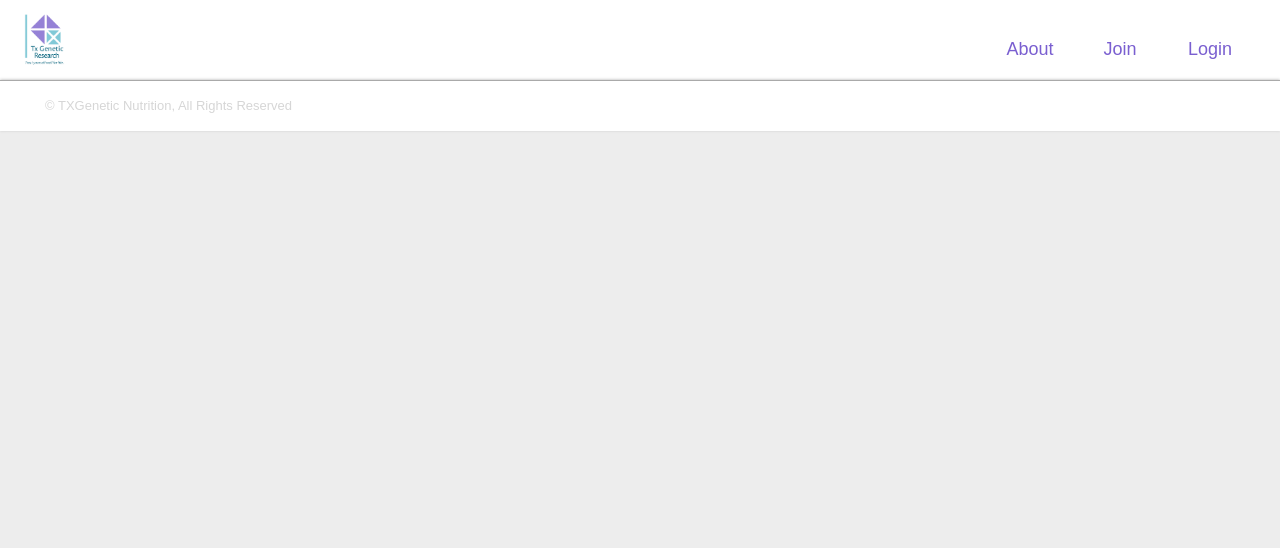
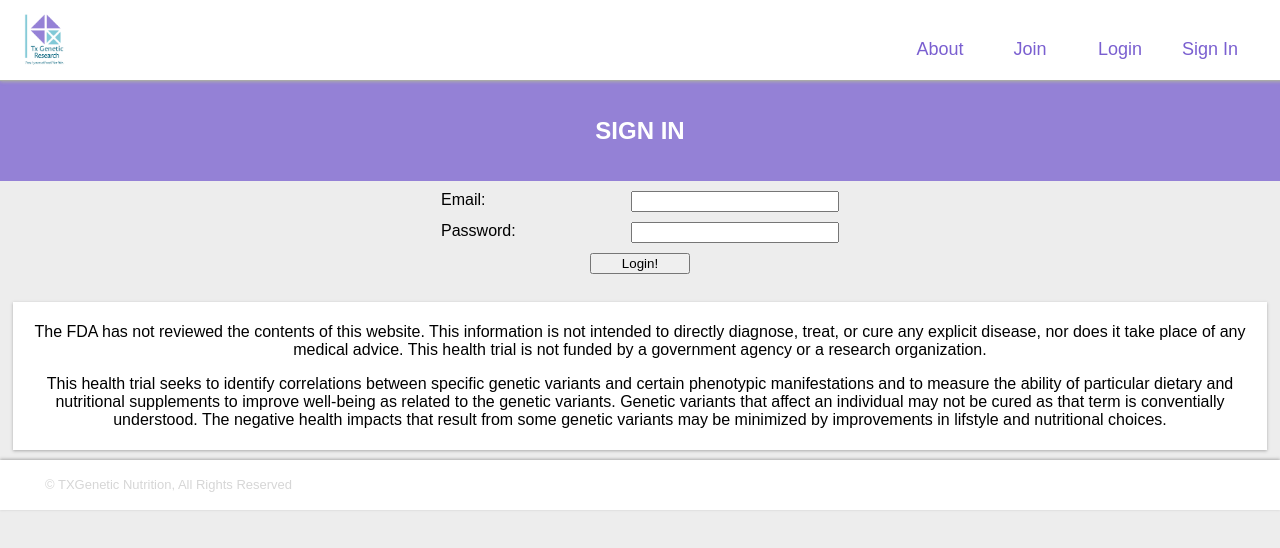
Before and after one commit to maftoun95/helenIC, a React (Create React App) app: page /Signin in a window 1280 px wide. Shown: the top 548 px of the page. Built offline with nearby package versions, Linux system fonts and the light colour scheme; a web font is replaced by a local one.

Commit message:
adding cognito to signin page

```diff
--- a/package.json
+++ b/package.json
@@ -3,6 +3,7 @@
   "version": "0.1.0",
   "private": true,
   "dependencies": {
+    "amazon-cognito-identity-js": "^1.20.0",
     "prop-types": "^15.5.10",
     "react": "^15.6.1",
     "react-dom": "^15.6.1",
--- a/src/App.js
+++ b/src/App.js
@@ -5,12 +5,24 @@ import AboutPage from './pages/AboutPage.jsx';
 import ContactPage from './pages/ContactPage.jsx';
 import HomePage from './pages/HomePage.jsx';
 import JoinPage from './pages/JoinPage.jsx';
+import SignInPage from './pages/SignInPage.jsx';
 import UserDashboard from './pages/UserDashboard.jsx';
 import NavContainer from './containers/NavContainer.jsx';
 import FooterContainer from './containers/FooterContainer.jsx';
 import AdminDashboard from './pages/AdminDashboard.jsx';
 
 class App extends Component {
+    constructor(props){
+        super(props);
+        this.state = {
+            isAuthenticated: false
+        }
+    }
+    userHasAuthenticated(authenticated){
+        this.setState({
+            isAuthenticated: authenticated
+        });
+    }
   render() {
     return (
       <BrowserRouter>
@@ -20,6 +32,7 @@ class App extends Component {
           <Route path='/About' component={AboutPage} />
           <Route path='/Contact' component={ContactPage} />
           <Route path='/Join' component={JoinPage} />
+          <Route path='/Signin' component={SignInPage} />
           <Route path='/UserDashboard' component={UserDashboard} />
           <Route path='/Login' component={UserDashboard} />
           <Route path='/AdminDashboard' component={AdminDashboard} />
--- /dev/null
+++ b/src/components/SignInPage/SignInCard.jsx
@@ -0,0 +1,120 @@
+import React from 'react';
+import {
+    CognitoUserPool,
+    AuthenticationDetails,
+    CognitoUser
+} from 'amazon-cognito-identity-js';
+import {cognitoConfig} from '../../secrets/cognitoConfig.js';
+import InputLabel from '../InputLabel.jsx';
+
+export default class SignInCard extends React.Component {
+    constructor(props){
+        super(props);
+        this.state = {
+            SignInEmail: '',
+            SignInPassword: '',
+            EmailError: false,
+            PasswordError: false,
+            SignInError: false
+        }
+        this.submit = this.submit.bind(this);
+        this.handleSubmit = this.handleSubmit.bind(this);
+        this.handleChange = this.handleChange.bind(this);
+        this.validateInformation = this.validateInformation.bind(this);
+    }
+
+     validateInformation() {
+        let validEmail = this.validateEmail();
+        let validPassword = this.validatePassword();
+        this.setState({ ...this.state, EmailError: !validEmail, PasswordError: !validPassword});
+        if (validEmail && validPassword) {
+            return true;
+        }
+        else {
+            alert('Please correct the hilighted information below');
+            return false;
+        }
+    }
+    validateEmail() {
+        if(this.state.SignInEmail){
+            let reg = /\S+@\S+\.\S+/;
+            return reg.test(this.state.SignInEmail);
+        }
+        return false;
+    }
+
+    validatePassword(){
+        if(this.state.SignInPassword){
+            return(this.state.SignInPassword.length > 5)
+        }
+        return false;
+    }
+
+    handleChange(e) {
+        this.setState({
+            [e.target.id]: e.target.value
+        });
+    }
+
+    submit() {
+        if(this.validateInformation()){
+            const userPool = new CognitoUserPool({
+                UserPoolId: cognitoConfig.userPoolId,
+                ClientId: cognitoConfig.clientId
+            });
+
+            const user = new CognitoUser({
+                Username: this.state.SignInEmail,
+                Pool: userPool
+            });
+
+            const authenticationData = {
+                Username: this.state.SignInEmail,
+                Password: this.state.SignInPassword
+            };
+
+            const authenticationDetails = new AuthenticationDetails(authenticationData);
+
+            return new Promise((resolve, reject) => {
+                user.authenticateUser(authenticationDetails, {
+                    onSuccess: (result) => {
+                        console.log(result);
+                        this.setState({
+                            SignInError: false
+                        })
+                        resolve();
+                    },
+                    onFailure: (err) => {
+                        this.setState({
+                            SignInError: true
+                        });
+                        reject(err);
+                    }
+                })
+            });
+        }
+    }
+
+    async handleSubmit(e){
+        e.preventDefault();
+        try{
+            await this.submit();
+        }
+        catch(e){
+
+        }
+    }
+    render() {
+        let signInErrorClass = this.state.SignInError ? 'SignInError' : 'hidden';
+        return (
+            <div className='SignInCard'>
+                <form id='SignInForm'>
+                    <InputLabel id={'SignInEmail'} type={'email'} labelText={'Email: '} value={this.state.LoginEmail} error={this.state.EmailError} onChange={this.handleChange}/>
+                    <InputLabel id={'SignInPassword'} type={'password'} labelText={'Password: '} value={this.state.LoginPassword} error={this.state.PasswordError} onChange={this.handleChange}/>
+                    <button onClick={this.handleSubmit}>Login!</button>
+                    <label className={signInErrorClass}>Login Error, please check your email and password</label>
+                </form>
+            </div>
+        )
+    }
+}
--- a/src/containers/NavContainer.jsx
+++ b/src/containers/NavContainer.jsx
@@ -14,6 +14,7 @@ export default class NavContainer extends Component {
                     <NavLink className={'link'} linkTo={'About'} link={'About'} />
                     <NavLink className={'link'} linkTo={'Join'} link={'Join'} />
                     <NavLink className={'link'} linkTo={'Login'} link={'Login'} />
+                    <NavLink className={'link'} linkTo={'Signin'} link={'Sign In'} />
                 </div>
             </div>
         )
--- a/src/css/Join.css
+++ b/src/css/Join.css
@@ -45,7 +45,7 @@
     display: inline-block;
     width: 300px;
 }
-button{
+.LoginCard button, .JoinCard button{
     background-color: #61BCCE;
     color: #FFFFFF;
     height: 35px;
--- /dev/null
+++ b/src/css/SignIn.css
@@ -0,0 +1,37 @@
+.SignInHeader{
+    width: 100%;
+    height: 100px;
+    background-color: #9481d6;
+    display: flex;
+    flex-direction: column;
+    justify-content: center;
+}
+.SignInHeader h2{
+    text-align: center;
+    vertical-align: middle;
+    color: white;
+}
+#SignInForm {
+    display: flex;
+    flex-direction: column;
+    justify-content: center;
+    align-items: center;
+}
+#SignInForm .InputLabel{
+    display: flex;
+    justify-content: center;
+}
+#SignInForm .InputLabel label{
+    text-align: left;
+}
+#SignInForm button{
+    margin-top: 10px;
+    width: 100px;
+
+}
+.hidden{
+    visibility: hidden;
+}
+.SignInError{
+    color: red;
+}
--- a/src/pages/JoinPage.jsx
+++ b/src/pages/JoinPage.jsx
@@ -4,9 +4,6 @@ import LoginCard from '../components/JoinPage/LoginCard';
 import '../css/Join.css';
 
 export default class JoinPage extends React.Component {
-    constructor(props){
-        super(props);
-    }
     render() {
         return (
             <div className='JoinCardContainer'>
--- /dev/null
+++ b/src/pages/SignInPage.jsx
@@ -0,0 +1,20 @@
+import React from 'react';
+import SignInCard from '../components/SignInPage/SignInCard.jsx';
+import Disclaimer from '../components/Disclaimer.jsx';
+import '../css/SignIn.css';
+
+
+export default class SignInPage extends React.Component {
+    render() {
+        console.log(this.props);
+        return (
+            <div>
+                <div className='SignInHeader'>
+                    <h2>SIGN IN</h2>
+                </div>
+                <SignInCard />
+                <Disclaimer className="disclaimer" />
+            </div>
+        )
+    }
+}
```
Also changed, not shown: 1 other file (tests, documents, lock files or other folders).
